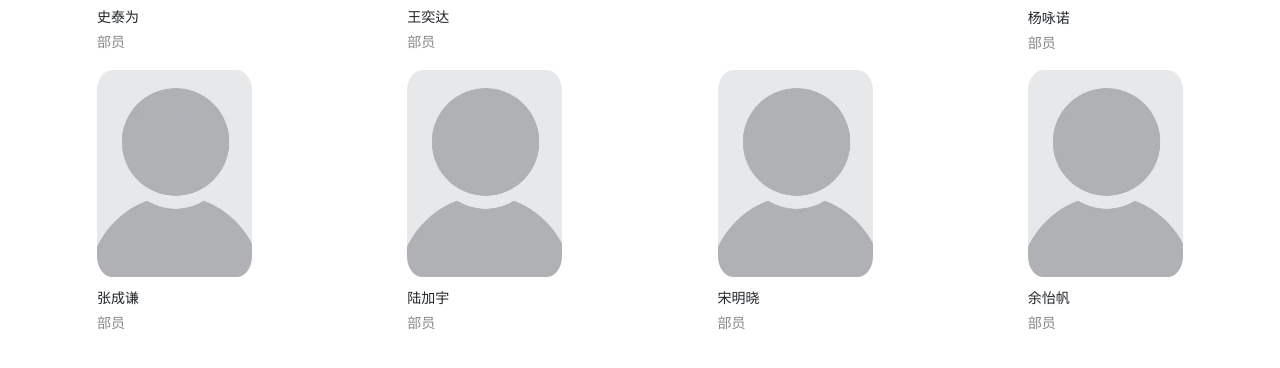
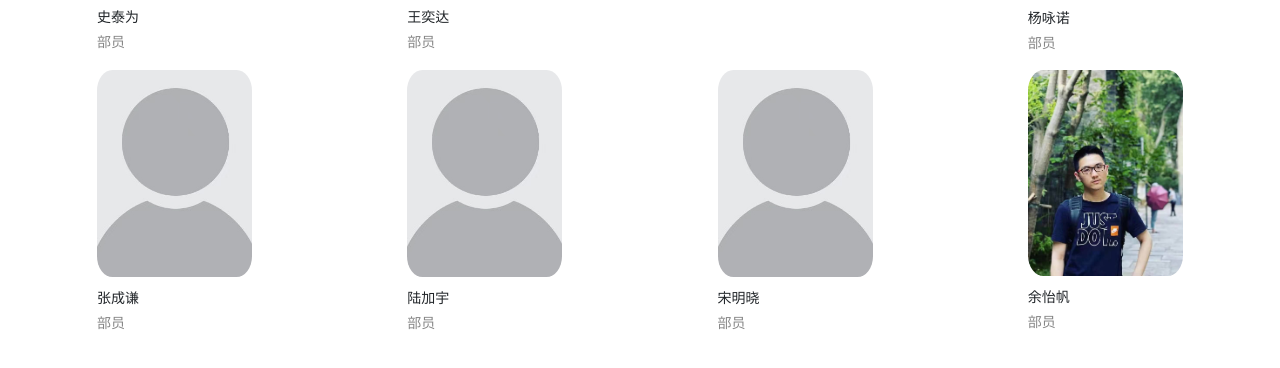
Before and after one commit to ruiyi-gao/GTCSSAWebsite, a plain HTML site: page public/JiShuBu.html in a window 1280 px wide. Shown: the part 760-1128 px from the top of the page. Drawn offline with nearby package versions, Linux system fonts and the light colour scheme; files that its build step writes are made by us from their sources.

Commit message:
Update JiShuBu.html

```diff
--- a/public/JiShuBu.html
+++ b/public/JiShuBu.html
@@ -151,11 +151,12 @@
           <div class="space_container"></div>
 
           <div class="img_container">
-            <img class="profile_pic" src="placeholder.jpeg">
+            <img class="profile_pic" src="assets/member_photos/JiShuBu/YuYiFan.jpg">
             <p class="member_name">余怡帆</p>
             <p class="member_role">部员</p>
           </div>
       </tr>
+
     </table>
   </div>
 
```
Also changed, not shown: public/assets/member_photos/JiShuBu/YuYiFan.jpg (added).
